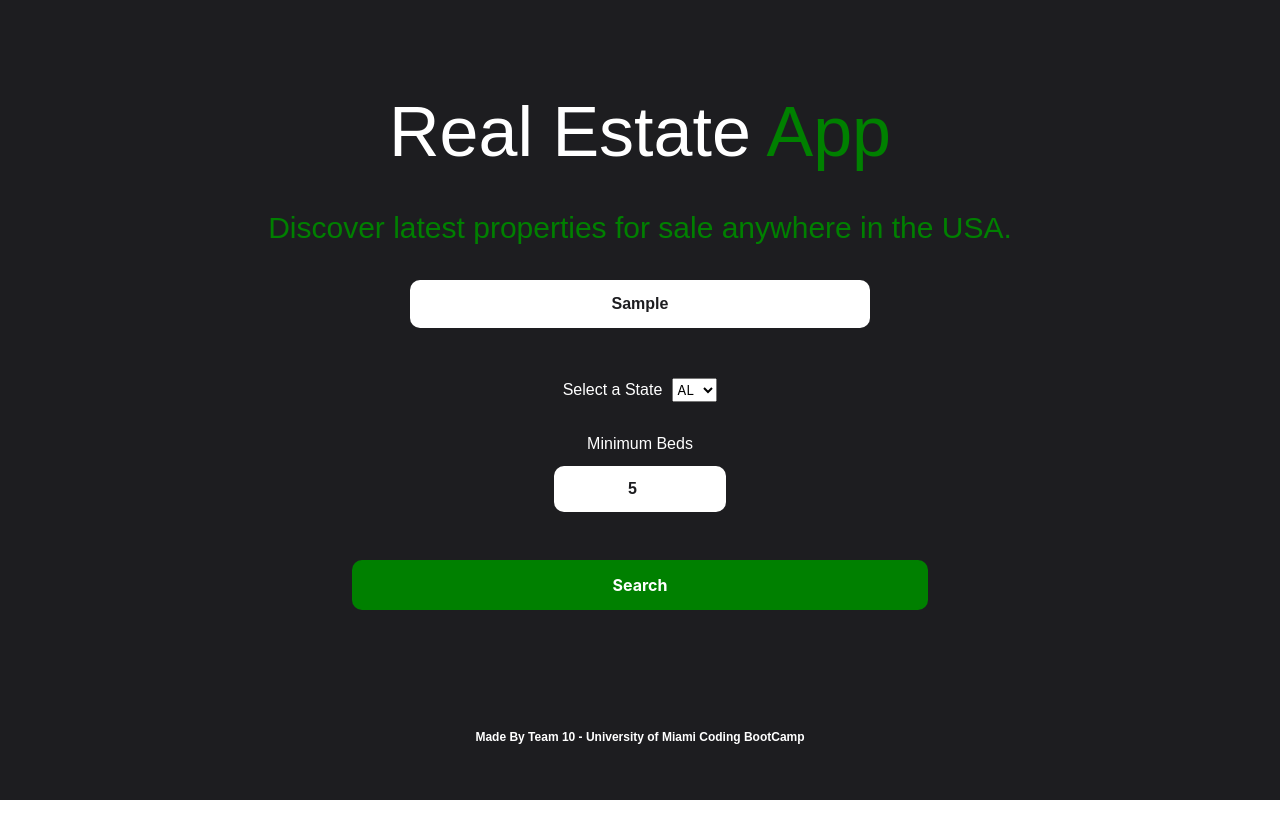
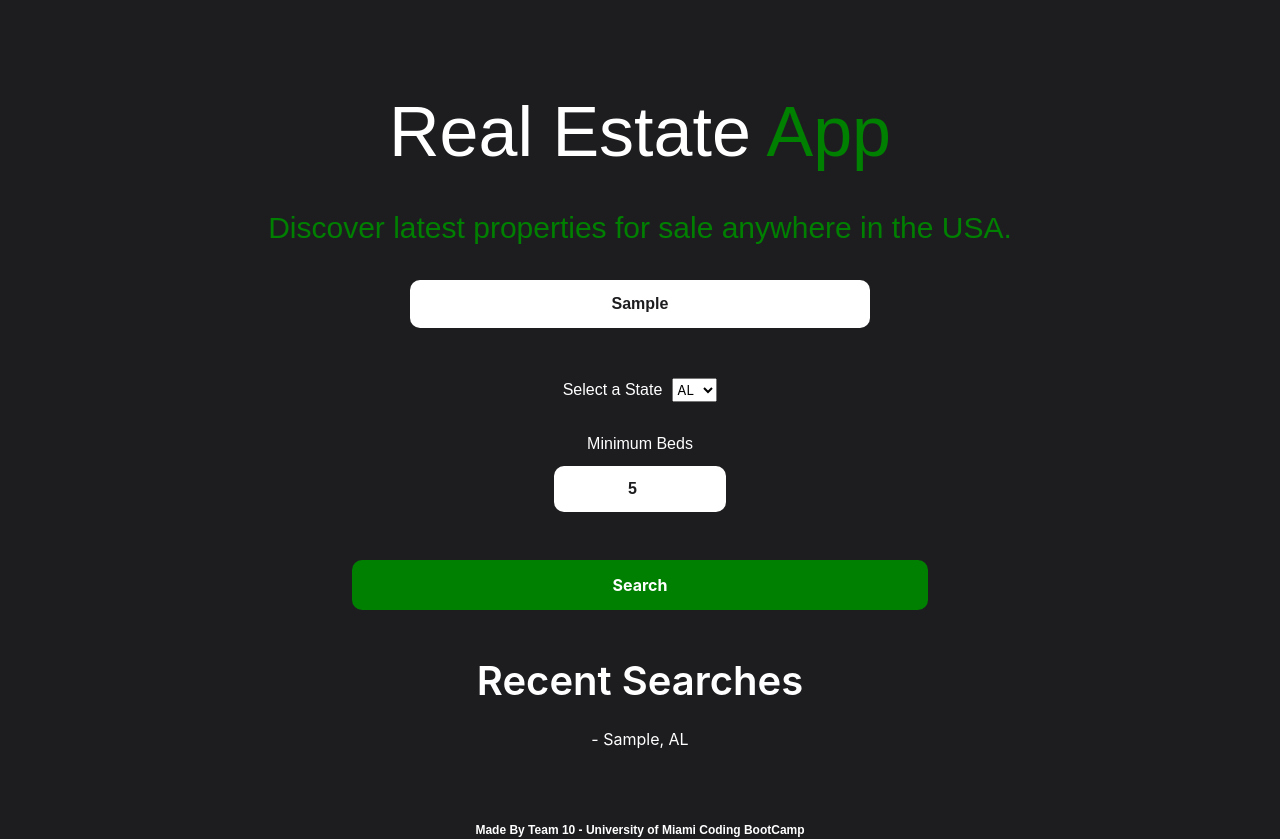
Before and after one commit to dopecello/real-estate-app, a plain HTML site: page index.html in a window 1280 px wide. Both pictures are taken after typing "Sample", "5" into the empty fields and a click on the button "Search". Before the commit the page ends 800 px from the top, so only its background shows below. Drawn offline with nearby package versions, Linux system fonts and the light colour scheme; no server answers.

Commit message:
created persisting search data on webpage via localStorage

```diff
--- a/assets/script.js
+++ b/assets/script.js
@@ -1,13 +1,18 @@
 // UNIVERSAL SELECTORS
 const searchBtn = document.getElementById("searchBtn")
 const cardContainer = document.getElementById("cardContainer")
+const searchContainer = document.getElementById("searchContainer")
 const modalBg = document.querySelector('.modal-background')
 const modal = document.querySelector('.modal')
+let locationArray = JSON.parse(localStorage.getItem("Searched-Locations")) || []
+
 
 //error modal
-modalBg.addEventListener('click', () => {
-	modal.classList.remove('is-active')
-})
+// modalBg.addEventListener('click', () => {
+// 	modal.classList.remove('is-active')
+// })
+
+
 
 //API options
 const options = {
@@ -18,11 +23,56 @@ const options = {
 	}
 };
 
+function saveSearchQuery() {
+	let state = document.getElementById("stateDropDown").value
+	let city = document.getElementById("searchCity").value
+	let cityStatePair = {
+		city,
+		state
+	}
+
+	locationArray = [...locationArray, cityStatePair]
+	localStorage.setItem("Searched-Locations", JSON.stringify(locationArray))
+}
+
+function displaySearchedLocations() {
+	let displayEl = []
+	let searchHistoryItemEl = []
+	let searchTitle = []
+
+	displayEl = document.createElement("div")
+	displayEl.classList.add("searchHistory")
+	searchTitle = document.createElement("h1")
+	searchTitle.classList.add("has-text-centered")
+	searchTitle.classList.add("has-text-white")
+	searchTitle.classList.add("title")
+	searchTitle.classList.add("is-2")
+	searchTitle.innerText = "Recent Searches"
+	displayEl.appendChild(searchTitle)
+
+	for (let i = 0; i < locationArray.length; i++) {
+		const locations = locationArray[i]
+		searchHistoryItemEl[i] = document.createElement("p")
+		searchHistoryItemEl[i].classList.add("has-text-centered")
+		searchHistoryItemEl[i].classList.add("has-text-white")
+		searchHistoryItemEl[i].innerText = "-" + " " + locations.city + "," + " " + locations.state
+		displayEl.appendChild(searchHistoryItemEl[i])
+		searchContainer.appendChild(displayEl)
+	}
+
+}
+
+
 //fetch API function
 searchBtn.onclick = function getAPIData(event) {
 
+	event.preventDefault();
+	saveSearchQuery()
+	displaySearchedLocations()
+
+
 	let stateCode = document.getElementById("stateDropDown").value
-	let city = document.getElementById("searchCity").value
+	let cityInput = document.getElementById("searchCity").value
 	let beds = document.getElementById("minBedsSelect").value
 
 	fetch(
@@ -30,7 +80,7 @@ searchBtn.onclick = function getAPIData(event) {
 		'state_code=' +
 		stateCode +
 		'&city=' +
-		city +
+		cityInput +
 		'&limit=50&offset=0&sort=relevance' +
 		'&beds_min=' +
 		beds
@@ -88,5 +138,5 @@ searchBtn.onclick = function getAPIData(event) {
 
 		.catch(err => console.error(err));
 
-	event.preventDefault();
+
 }
--- a/assets/style.css
+++ b/assets/style.css
@@ -6,7 +6,7 @@
 
 body {
   background-color: #1d1d20;
-  height: 100vh;
+  /* height: 100vh; */
 }
 
 .container {
@@ -141,6 +141,8 @@ font-family: sans-serif;
   margin-top: 10px;
 }
 
+
+
 button {
   background-color: green;
   color: white;
@@ -179,6 +181,7 @@ button:hover {
 
 /*MADE BY SECTION STARTS*/
 .Team {
+  /* width: 100vw; */
   font-size: 12px;
   font-family: sans-serif;
   font-weight: bold;
--- a/index.html
+++ b/index.html
@@ -86,15 +86,15 @@
                     <label>Minimum Beds</label>
                     <input id="minBedsSelect" type="number" placeholder="1">
                 </div>
-                <div class="py-6">
+                <div class="searchButton py-6">
                     <button id="searchBtn" type="submit">Search</button>
                 </div>
             </div>
         </form>
+        <!-- Search History Here -->
+        <div class="searchContainer" id="searchContainer">
 
-
-
-
+        </div>
 
         <!-- Dynamically created elements here -->
 
```
